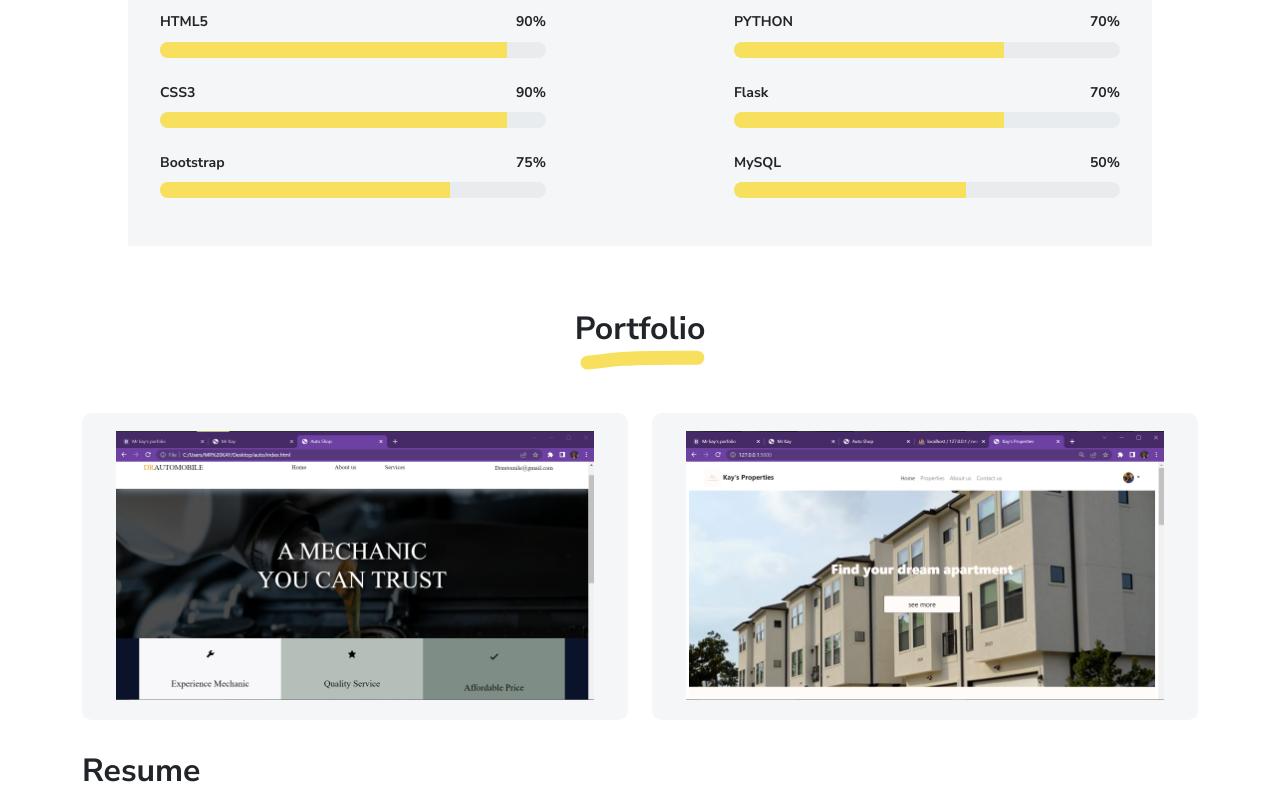
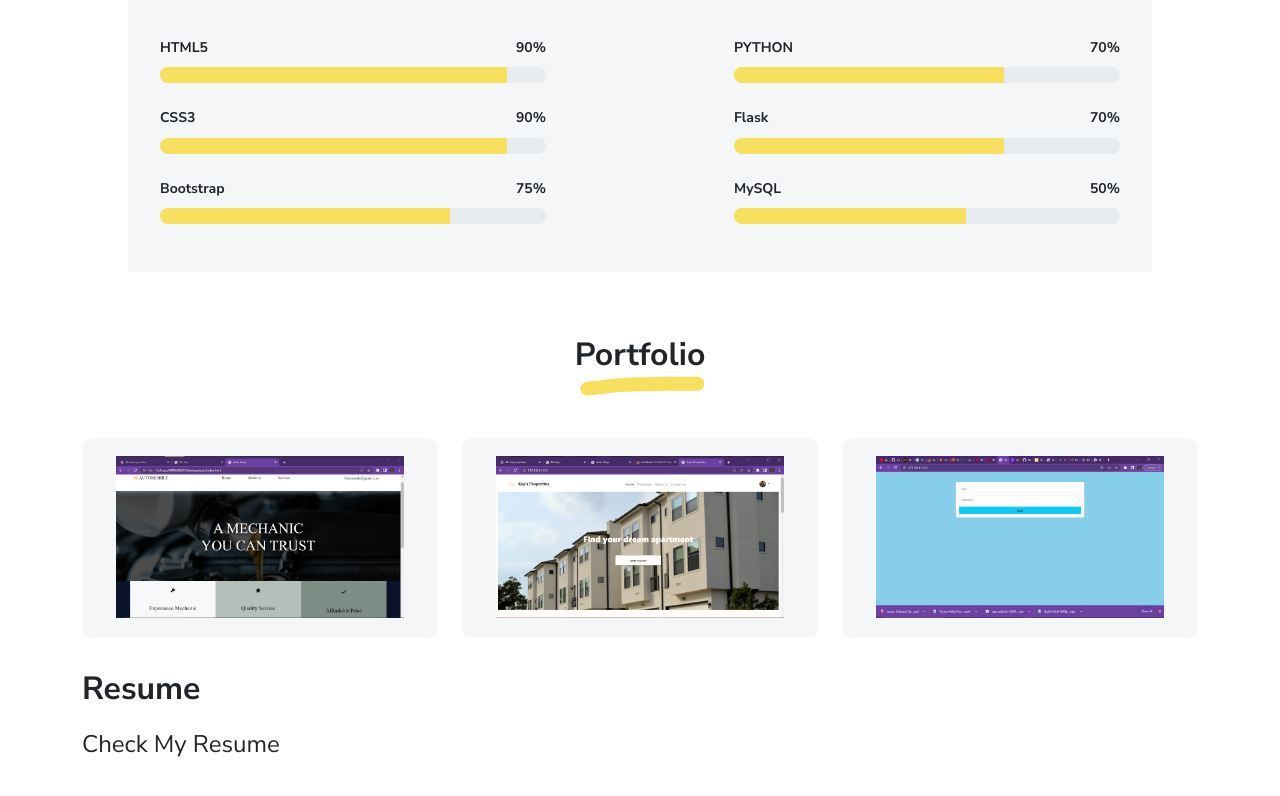
Before and after one commit to Mr-kay1/confidence, a plain HTML site: page index.html in a window 1280 px wide. Shown: the part 1979-2775 px from the top of the page. Drawn offline with Linux system fonts and the light colour scheme.

Commit message:
small changes

```diff
--- a/index.html
+++ b/index.html
@@ -78,7 +78,7 @@
       <div class="col-md-6">
         <h2 class="h4 my-2">Hello! I’m Confidence Ezeji.</h2>
         <p>
-          Web applications are something that really fascinates me—having a solid understanding of using Python frameworks like Flask to build fast and secure server-side programs. I am conversant with HTML, CSS, and other front-end web development technologies like BOOTSTRAP. I work well with others and rapidly pick things up. </p>
+          Diligent computer science and informatics graduate with 2+ years of       experience building secure server-side programs using python framework like flask. A teamplayer whose proven skills in HTML, CSS, and other front-end web development technologies like BOOTSTRAP demonstrate the background necessary to meet business needs. </p>
         <div class="row mt-3">
           <div class="col-sm-2">
             <div class="pb-1">Email:</div>
@@ -105,7 +105,7 @@
             <div class="pb-1 fw-bolder">Available</div>
           </div>
 
-          <div class="mt-3"><a class="btn btn-primary shadow-sm mt-1 hover-effect" href="#contact">Download Resume <i class="fas fa-arrow-down"></i></a></div>
+          <div class="mt-3"><a class="btn btn-primary shadow-sm mt-1 hover-effect" href="https://drive.google.com/file/d/1T7IHwboRWvITMtzZj3XyYKYFihIyG-ma/view?usp=drive_link" download="download">Download Resume <i class="fas fa-arrow-down"></i></a></div>
         </div>
       </div>
       <div class="col-md-5 offset-md-1" data-aos="fade-left" data-aos-delay="100"><img class="avatar img-fluid mt-2" src="images/clients/IMG_9826-1.jpeg
@@ -198,14 +198,14 @@
       <h2 class="marker marker-center">Portfolio </h2>
     </div>
     <div class="row" data-aos="zoom-in-up" data-aos-delay="100">
-      <div class="col-md-6">
+      <div class="col-md-4">
         <div class="card mb-3" data-aos="fade-right" data-aos-delay="100">
           <div class="card-header px-3 py-2">
             <a href="https://autoshop-two.vercel.app/">
               <figure class="portfolio-item"><img src="images/clients/Screenshot.png" data-bp="images/clients/Screenshot.png" class="img-fluid"/>
                 <figcaption>
                   <h4 class="h5 mb-0">Auto shop Website</h4>
-                  <div>built with html,css and bootstrap</div>
+                  <div>Built with html,css and bootstrap</div>
                 </figcaption>
               </figure>
             </a>
@@ -213,20 +213,35 @@
       </div>
     </div>
 
-    <div class="col-md-6">
+    <div class="col-md-4">
       <div class="card mb-3" data-aos="fade-right" data-aos-delay="100">
         <div class="card-header px-3 py-2">
           <a href="https://dence.pythonanywhere.com/">
             <figure class="portfolio-item"><img src="images/clients/Screenshot1.png" data-bp="images/clients/Screenshot.png" class="img-fluid"/>
               <figcaption>
                 <h4 class="h5 mb-0">Real estate app</h4>
-                <div>powered with flask</div>
+                <div>Powered with Flask</div>
               </figcaption>
             </figure>
           </a>
       </div>
     </div>
   </div>
+
+  <div class="col-md-4">
+    <div class="card mb-3" data-aos="fade-right" data-aos-delay="100">
+      <div class="card-header px-3 py-2">
+        <a href="https://github.com/Mr-kay1/weatherapp">
+          <figure class="portfolio-item"><img src="images/clients/weather.png" data-bp="images/clients/Screenshot.png" class="img-fluid"/>
+            <figcaption>
+              <h4 class="h5 mb-0">Real Estate App</h4>
+              <div>Built with Flask</div>
+            </figcaption>
+          </figure>
+        </a>
+    </div>
+  </div>
+</div>
   </div>
 </div>
 
@@ -243,7 +258,8 @@
         <h3 class="resume-title">Sumary</h3>
         <div class="resume-item pb-0">
           <h4>Confidence Ezeji</h4>
-          <p><em>I am a beginner Python developer with experience creating and maintaining server-side apps that are fast and secure utilizing frameworks like Flask.</em></p>
+          <p><em>Diligent computer science and informatics graduate with 2+ years of       experience building secure server-side programs using python framework like flask. A teamplayer whose proven skills in HTML, CSS, and other front-end web development technologies like BOOTSTRAP demonstrate the background necessary to meet business needs.
+            </em></p>
           <p>
           <ul>
             <li>Owerri Imo state, Nigeria</li>
@@ -284,12 +300,23 @@
           </p>
         </div>
         <div class="resume-item">
-          <h4>REal estate app</h4>
+          <h4>Real Estate App</h4>
           <h5>2023</h5>
-          <p><em>powered with flask</em></p>
+          <p><em>powered with Flask</em></p>
           <p>
           <ul>
             <li>A real estate platform that helps users navigate and choose their preferred choice of apartment for a comfortable stay.</li>
+
+          </ul>
+          </p>
+        </div>
+        <div class="resume-item">
+          <h4>Weather App</h4>
+          <h5>2023</h5>
+          <p><em>Built with Flask</em></p>
+          <p>
+          <ul>
+            <li>A simple weather application displaying real time weather condition in a particular region</li>
 
           </ul>
           </p>
```
Also changed, not shown: images/clients/weather.png (added).
